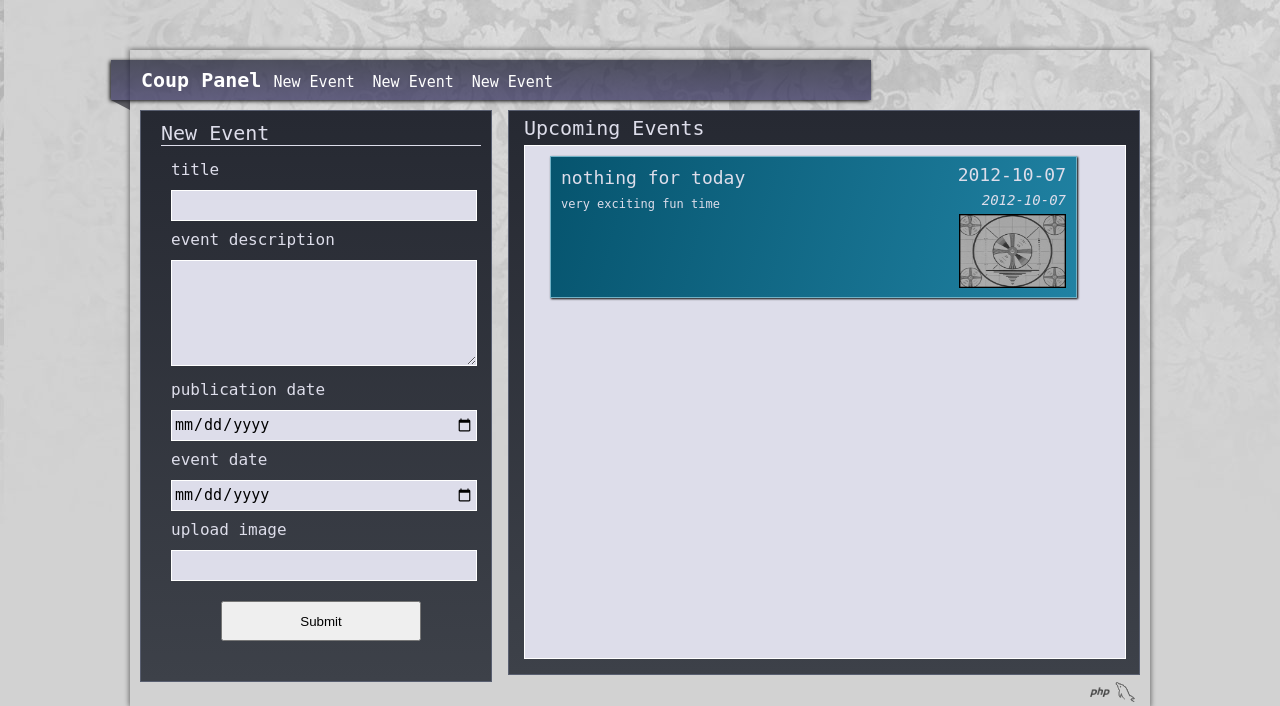
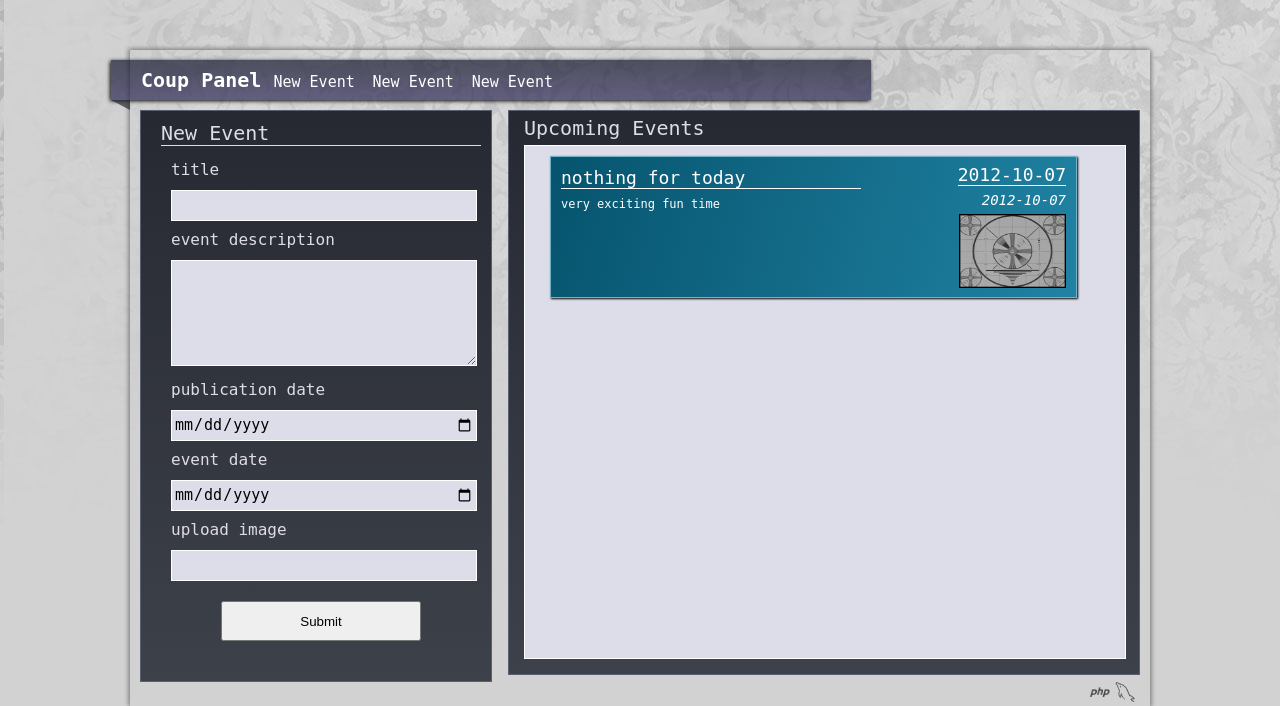
Before and after one commit to nikorova/the_coup, a PHP site: page / in a window 1280 px wide. Shown: the top 706 px of the page. Run offline with PHP 8.4, Linux system fonts and the light colour scheme; data that the repository does not hold is empty; some libraries are stand-ins or nearby versions.

Commit message:
wrapper fix for button opacity

```diff
--- a/css/main.css
+++ b/css/main.css
@@ -248,8 +248,8 @@ nav {
 .event, .editForm {
 	width: 525px;
 	min-height: 140px;
-	margin: 10px 0px 0px 25px;
 	position: relative;
+	color: rgb(255, 255, 255);
 
 	border: 1px solid rgb(115,178,198);
 	box-shadow: 1px 1px 2px black;
@@ -261,12 +261,22 @@ nav {
 	background:    -webkit-linear-gradient(top left, rgb(6,84,110), rgb(32,130,163));
 }
 
+.editForm { margin: 10px 0px 0px 25px; }
+
+.eDispWrapper {
+	width: 525px;
+	min-height: 140px;
+	margin: 10px 0px 0px 25px;
+	position: relative;
+}
+
 .eBtn {
 	width: 70px;
 	position: absolute;
 	border: 1px solid grey;
 	background: rgb(46, 49, 58);
 	color: white;
+	z-index: 1;
 
 }
 
@@ -287,19 +297,18 @@ nav {
 }
 
 .title {
+	width: 300px;
 	position: absolute;
 	top: 10px;
 	left: 10px;
-	color: rgb(221, 221, 234);
 	font-size: 18px;
-	border-bottom: white;
+	border-bottom: 1px solid white;
 }
 
 .description {
 	position: absolute;
 	top: 40px;
 	left: 10px;
-	color: rgb(221, 221, 234);
 	font-size: 12px;
 }
 
@@ -307,7 +316,7 @@ nav {
 	position: absolute;
 	top: 7px;
 	right: 10px;
-	color: rgb(221, 221, 234);
+	border-bottom: 1px solid white;
 	font-size: 18px;
 }
 
@@ -315,7 +324,6 @@ nav {
 	position: absolute;
 	top: 30px;
 	right: 10px;
-	color: rgb(221, 221, 234);
 	font-size: 14px;
 	font-style: italic;
 	float: right;
```
Also changed, not shown: js/main.js (+31 -62 lines).
